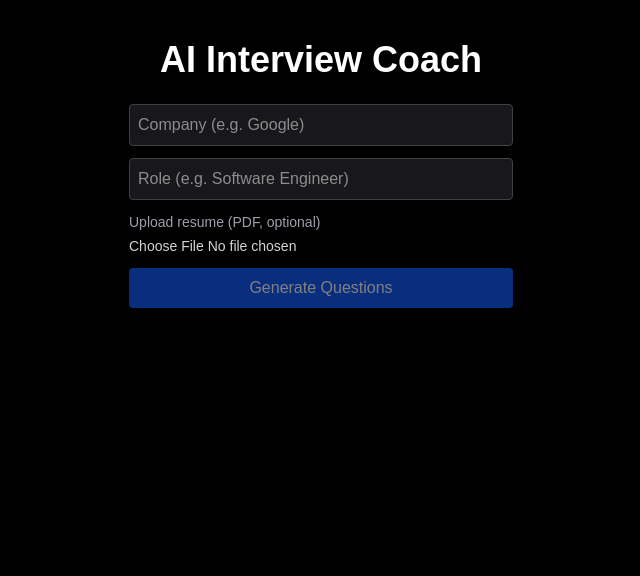
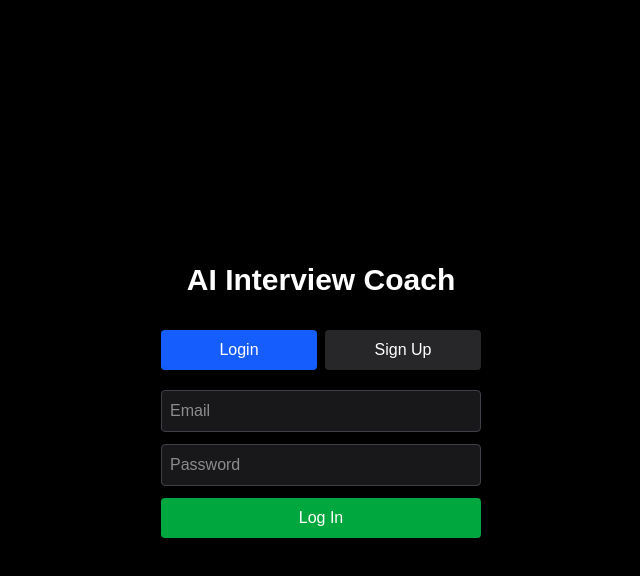
Before and after one commit to troooper-s/ai-interview-coach, a Next.js app in the folder frontend/: page / in a window 1280 px wide. Shown: the top 576 px of the page, without its empty margins (319-959 px from the left). Built offline with nearby package versions, Linux system fonts and the light colour scheme.

Commit message:
Add authentication hardening: protect all endpoints, add frontend login/signup

```diff
--- a/frontend/app/page.tsx
+++ b/frontend/app/page.tsx
@@ -25,6 +25,58 @@
     feedback: string;
   } | null>(null);
 
+  const [isLoggedIn, setIsLoggedIn] = useState(false);
+  const [authMode, setAuthMode] = useState<"login" | "signup">("login");
+  const [authEmail, setAuthEmail] = useState("");
+  const [authPassword, setAuthPassword] = useState("");
+  const [authName, setAuthName] = useState("");
+  const [authError, setAuthError] = useState("");
+  const [token, setToken] = useState("");
+
+  const handleAuth = async () => {
+    setAuthError("");
+
+    const endpoint = authMode === "login" ? "/login" : "/signup";
+    const body =
+      authMode === "login"
+        ? { email: authEmail, password: authPassword }
+        : { name: authName, email: authEmail, password: authPassword };
+
+    try {
+      const res = await fetch(`http://127.0.0.1:8000${endpoint}`, {
+        method: "POST",
+        headers: { "Content-Type": "application/json" },
+        body: JSON.stringify(body),
+      });
+
+      if (!res.ok) {
+        const errorData = await res.json();
+        setAuthError(errorData.detail || "Something went wrong");
+        return;
+      }
+
+      if (authMode === "signup") {
+        setAuthMode("login");
+        setAuthError("Account created! Please log in.");
+        return;
+      }
+
+      const data = await res.json();
+      setToken(data.access_token);
+      setIsLoggedIn(true);
+    } catch (err) {
+      setAuthError("Could not connect to backend.");
+    }
+  };
+
+  const handleLogout = () => {
+    setIsLoggedIn(false);
+    setToken("");
+    setQuestions("");
+    setTranscribedText("");
+    setScoreResult(null);
+  };
+
   const handleResumeUpload = async (e: React.ChangeEvent<HTMLInputElement>) => {
     const file = e.target.files?.[0];
     if (!file) return;
@@ -38,6 +90,7 @@
     try {
       const res = await fetch("http://127.0.0.1:8000/upload-resume", {
         method: "POST",
+        headers: { Authorization: `Bearer ${token}` },
         body: formData,
       });
       const data = await res.json();
@@ -56,7 +109,10 @@
     try {
       const res = await fetch("http://127.0.0.1:8000/generate-questions", {
         method: "POST",
-        headers: { "Content-Type": "application/json" },
+        headers: {
+          "Content-Type": "application/json",
+          Authorization: `Bearer ${token}`,
+        },
         body: JSON.stringify({ company, role, resume_text: resumeText }),
       });
       const data = await res.json();
@@ -112,6 +168,7 @@
     try {
       const res = await fetch("http://127.0.0.1:8000/transcribe", {
         method: "POST",
+        headers: { Authorization: `Bearer ${token}` },
         body: formData,
       });
       const data = await res.json();
@@ -130,7 +187,10 @@
     try {
       const res = await fetch("http://127.0.0.1:8000/score-answer", {
         method: "POST",
-        headers: { "Content-Type": "application/json" },
+        headers: {
+          "Content-Type": "application/json",
+          Authorization: `Bearer ${token}`,
+        },
         body: JSON.stringify({ question: questions, answer: transcribedText }),
       });
       const data = await res.json();
@@ -142,9 +202,79 @@
     setScoring(false);
   };
 
+  if (!isLoggedIn) {
+    return (
+      <div className="flex min-h-screen flex-col items-center justify-center gap-4 bg-black text-white p-10">
+        <h1 className="text-3xl font-bold mb-4">AI Interview Coach</h1>
+
+        <div className="flex flex-col gap-3 w-80">
+          <div className="flex gap-2 mb-2">
+            <button
+              onClick={() => setAuthMode("login")}
+              className={`flex-1 rounded px-3 py-2 font-medium ${
+                authMode === "login" ? "bg-blue-600" : "bg-zinc-800"
+              }`}
+            >
+              Login
+            </button>
+            <button
+              onClick={() => setAuthMode("signup")}
+              className={`flex-1 rounded px-3 py-2 font-medium ${
+                authMode === "signup" ? "bg-blue-600" : "bg-zinc-800"
+              }`}
+            >
+              Sign Up
+            </button>
+          </div>
+
+          {authMode === "signup" && (
+            <input
+              type="text"
+              placeholder="Name"
+              value={authName}
+              onChange={(e) => setAuthName(e.target.value)}
+              className="p-2 rounded bg-zinc-900 border border-zinc-700 text-white"
+            />
+          )}
+          <input
+            type="email"
+            placeholder="Email"
+            value={authEmail}
+            onChange={(e) => setAuthEmail(e.target.value)}
+            className="p-2 rounded bg-zinc-900 border border-zinc-700 text-white"
+          />
+          <input
+            type="password"
+            placeholder="Password"
+            value={authPassword}
+            onChange={(e) => setAuthPassword(e.target.value)}
+            className="p-2 rounded bg-zinc-900 border border-zinc-700 text-white"
+          />
+
+          {authError && <p className="text-sm text-yellow-400">{authError}</p>}
+
+          <button
+            onClick={handleAuth}
+            className="rounded bg-green-600 px-4 py-2 font-medium hover:bg-green-700"
+          >
+            {authMode === "login" ? "Log In" : "Sign Up"}
+          </button>
+        </div>
+      </div>
+    );
+  }
+
   return (
     <div className="flex min-h-screen flex-col items-center gap-6 bg-black text-white p-10">
-      <h1 className="text-4xl font-bold">AI Interview Coach</h1>
+      <div className="w-96 flex justify-between items-center">
+        <h1 className="text-4xl font-bold">AI Interview Coach</h1>
+        <button
+          onClick={handleLogout}
+          className="text-sm text-zinc-400 hover:text-white underline"
+        >
+          Logout
+        </button>
+      </div>
 
       <div className="flex flex-col gap-3 w-96">
         <input
```
Also changed, not shown: 1 other file (tests, documents, lock files or other folders).
